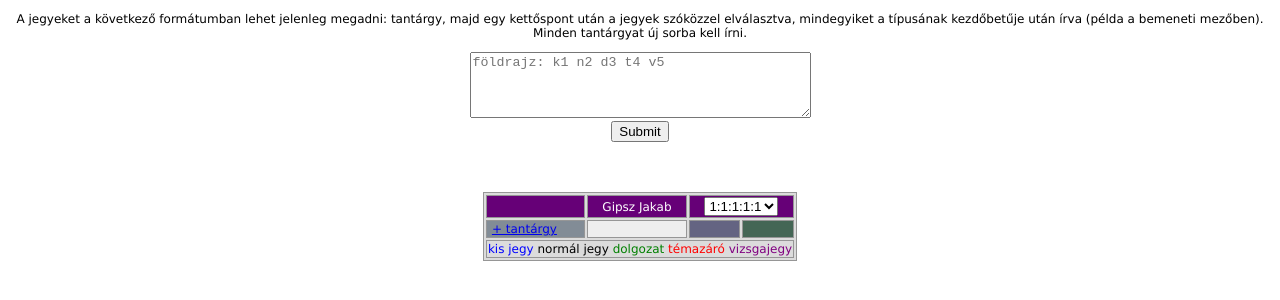
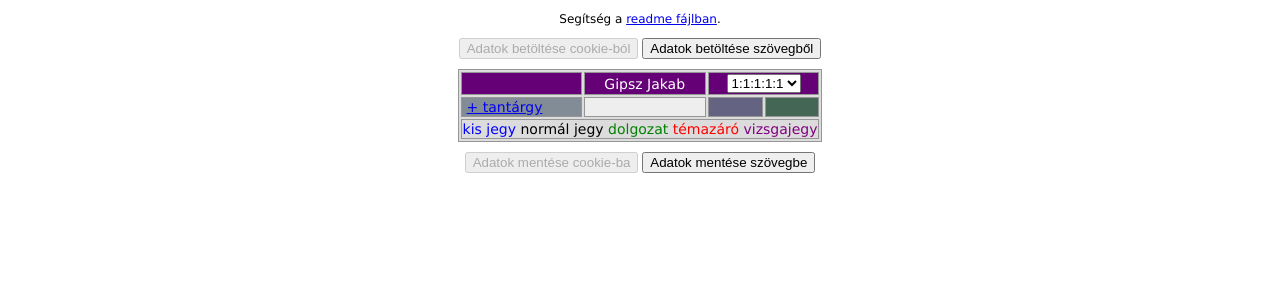
Before and after one commit to erettsegik/mark-calculator, a plain HTML site: page index.html in a window 1280 px wide. Drawn offline with Linux system fonts and the light colour scheme.

Commit message:
Add a readme file and the ability to export data

```diff
--- a/base.css
+++ b/base.css
@@ -6,9 +6,11 @@ body {
 
 table {
   margin: auto;
-  margin-top: 50px;
+  margin-top: 10px;
+  margin-bottom: 10px;
   background-color: #dcdcdc;
   border: 1px solid #969696;
+  font-size: 14px;
 }
 
 thead {
--- a/functions.js
+++ b/functions.js
@@ -1,14 +1,20 @@
 var data = {};
-var input = "";
 
-function parseInput() {
+function loadTextData() {
 
-    input = document.getElementById("notes").value.trim();
-    var splitarray = input.split("\n");
+    var input = prompt('Másold be a szöveget:');
+    parseInput(input);
+
+}
+
+function parseInput(input) {
+
+    var splitarray = input.split("|");
 
     for (var i = 0; i < splitarray.length; i++) {
 
-        parseLine(splitarray[i]);
+        if (splitarray[i] != "")
+            parseLine(splitarray[i]);
 
     }
 
@@ -145,6 +151,30 @@ function getMarkValue(str) {
 
 }
 
+function saveTextData() {
+
+    var output = "";
+
+    for (var subject in data) {
+
+        output += subject + ": ";
+
+        for (var markindex in data[subject]) {
+
+            var mark = data[subject][markindex].trim();
+
+            output += mark + " ";
+
+        }
+
+        output += "| ";
+
+    }
+
+    document.getElementById("exporttext").innerHTML = "Másold ki az alábbi szöveget, és mentsd el biztos helyre! <blockquote>" + output + "</blockquote>";
+
+}
+
 function cookiemagic() {
 
     if (input != "") {
--- a/index.html
+++ b/index.html
@@ -10,13 +10,13 @@
 </head>
 <body>
   <div id='leiras'>
-    <p>A jegyeket a következő formátumban lehet jelenleg megadni: tantárgy, majd egy kettőspont után a jegyek szóközzel elválasztva, mindegyiket a típusának kezdőbetűje után írva (példa a bemeneti mezőben).
-    <br>Minden tantárgyat új sorba kell írni.</p>
+    <p>Segítség a <a href='https://github.com/mici-/jegyszamito/blob/gh-pages/README.md'>readme fájlban</a>.</p>
   </div>
   <div id='input'>
-    <textarea id='notes' placeholder='földrajz: k1 n2 d3 t4 v5' rows='4' cols='40'></textarea>
-    <br>
-    <input type='submit' onclick='parseInput();'>
+    <button id='loadfromcookie' onclick='loadCookieData();' disabled>
+    Adatok betöltése cookie-ból</button>
+    <button id='loadfromtext' onclick='loadTextData();'>
+    Adatok betöltése szövegből</button>
   </div>
   <table id='main'>
     <thead>
@@ -56,5 +56,13 @@
       </tr>
     </tfoot>
   </table>
+  <div id='export'>
+    <button id='exporttocookie' onclick='saveCookieData();' disabled>
+    Adatok mentése cookie-ba</button>
+    <button id='exporttotext' onclick='saveTextData();'>
+    Adatok mentése szövegbe</button>
+  </div>
+  <div id='exporttext'>
+  </div>
 </body>
 </html>
```
Also changed, not shown: 1 other file.
